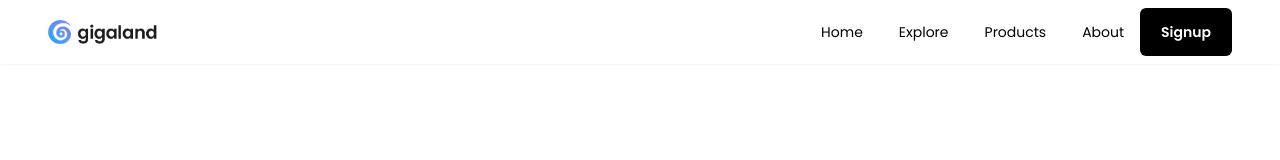
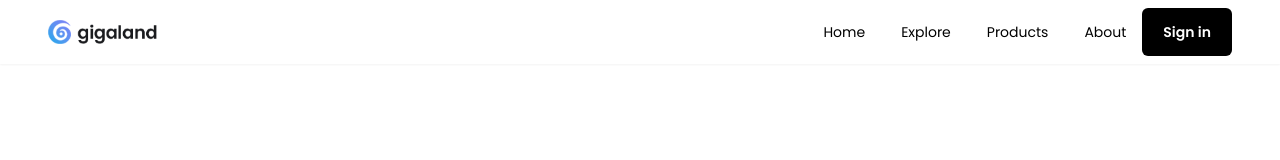
Before and after one commit to cnsair/New-Dilyastrend, a React (Create React App) app: page / in a window 1280 px wide. Shown: the top 160 px of the page. Built offline with nearby package versions, Linux system fonts and the light colour scheme.

Commit message:
change signup to sign in on home page

```diff
--- a/src/components/Navigation/Navigation.js
+++ b/src/components/Navigation/Navigation.js
@@ -8,9 +8,9 @@ const Navigation = () => {
   const navigate = useNavigate();
   const [menuOpen, setMenuOpen] = useState(false);
 
-  const handleSignup = () => {
+  const handleSignin = () => {
     setMenuOpen(!menuOpen);
-    navigate("/auth/signup");
+    navigate("/auth/signin");
   };
 
   return (
@@ -68,7 +68,7 @@ const Navigation = () => {
             </Link>
           </li>
 
-          <Button onClick={handleSignup}>Signup</Button>
+          <Button onClick={handleSignin}>Sign in</Button>
         </ul>
       </div>
     </nav>
```
